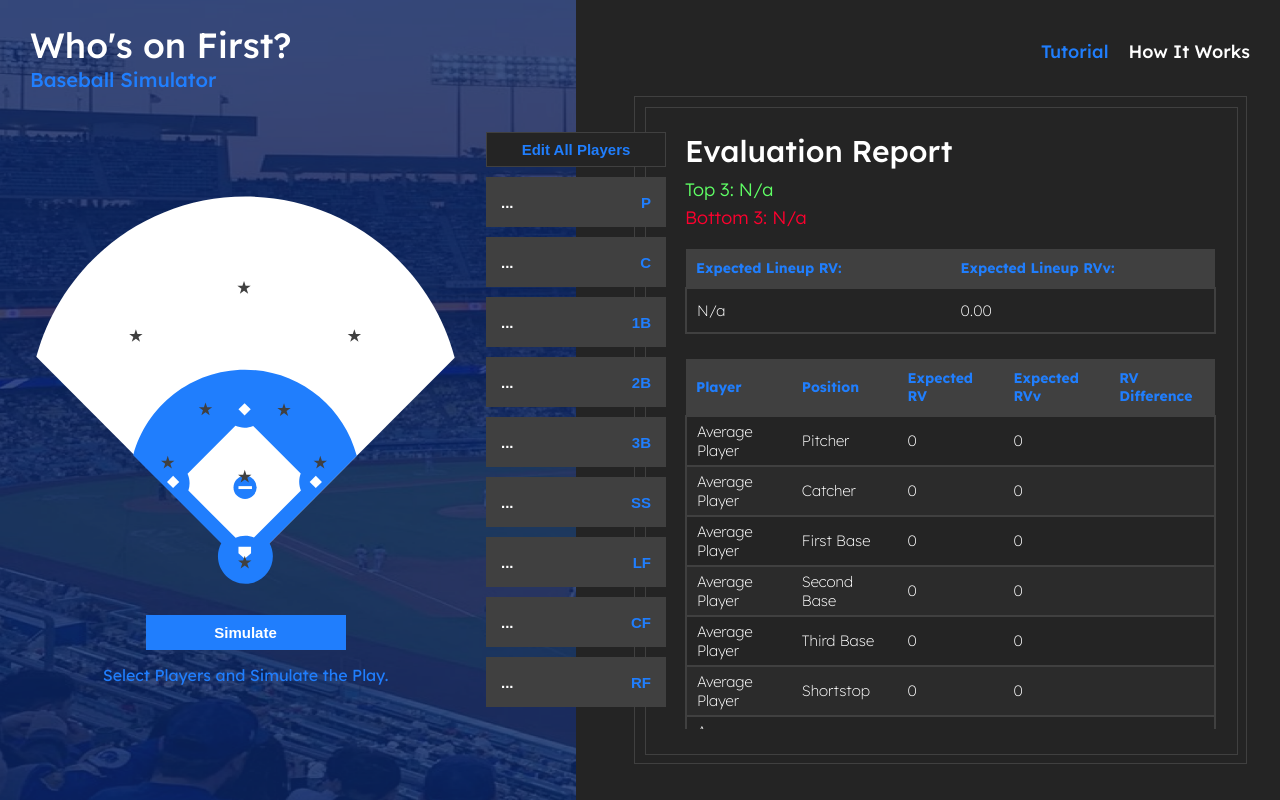
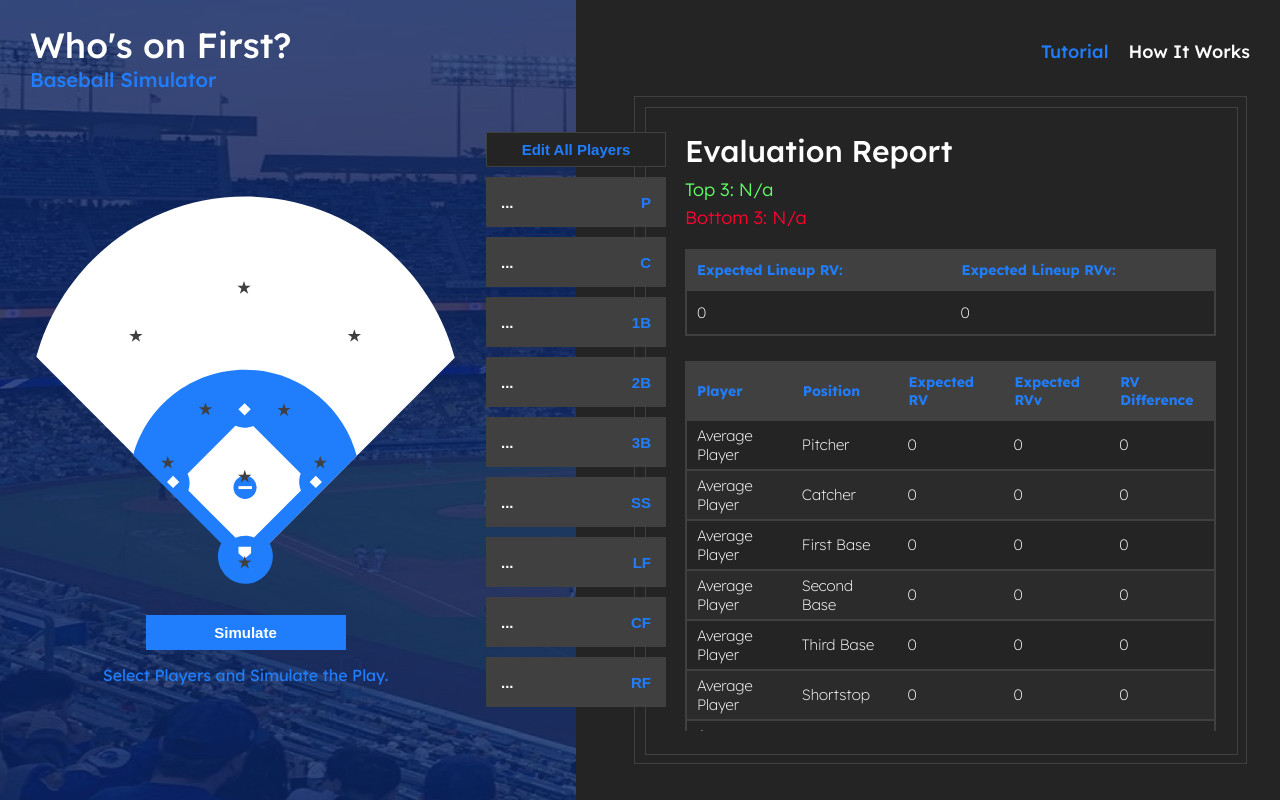
Before and after one commit to tsaichenlin/smt, a React (Create React App) app: page /sim in a window 1280 px wide. Built offline with nearby package versions, Linux system fonts and the light colour scheme.

Commit message:
Add simulation animation and Fix server request issues

```diff
--- a/src/GlobalContext.js
+++ b/src/GlobalContext.js
@@ -27,7 +27,8 @@ export const GlobalProvider = ({ children }) => {
   const [loading, setLoading] = useState(false);
   const [response, setResponse] = useState("");
   const [data, setData] = useState("");
-  const [startSim, setStartSim] = useState(false);
+  const [isSimulating, setIsSimulating] = useState(false);
+
   return (
     <GlobalContext.Provider
       value={{
@@ -49,8 +50,8 @@ export const GlobalProvider = ({ children }) => {
         setResponse,
         data,
         setData,
-        startSim,
-        setStartSim,
+        isSimulating,
+        setIsSimulating,
       }}
     >
       {children}
--- a/src/components/BackendConnector.js
+++ b/src/components/BackendConnector.js
@@ -1,22 +1,25 @@
 import axios from "axios";
+import { useContext } from "react";
+import { GlobalContext } from "../GlobalContext";
 
-export const runSimulation = async (data, setResponse) => {
+export const runSimulation = async (data, setResponse, setIsSimulating) => {
   console.log("running simulation");
   try {
     const response = await axios.post("/data", { data });
     console.log("POST response:", response.data);
 
-    reload(setResponse);
+    reload(setResponse, setIsSimulating);
   } catch (error) {
     console.error("There was an error sending the data!", error);
   }
 };
 
-export const reload = async (setResponse) => {
+export const reload = async (setResponse, setIsSimulating) => {
   fetch("/data").then((res) =>
     res.json().then((data) => {
       console.log(data);
       setResponse(data);
+      setIsSimulating(false);
     })
   );
 };
--- a/src/components/Report.js
+++ b/src/components/Report.js
@@ -65,6 +65,7 @@ const Th = styled.th`
   top: 0;
   z-index: 1;
   background: var(--gray);
+  border: solid 2px var(--gray);
 `;
 
 const Td = styled.td`
@@ -155,11 +156,10 @@ function Report() {
             <Tr>
               <Td>
                 {" "}
-                {response.RV_lineup ? response.RV_lineup.toFixed(2) : "N/a"}
+                {response.RV_lineup ? response.RV_lineup.toFixed(2) : "0"}
               </Td>
               <Td>
-                {(
-                  (Number(pitcherData?.pitcher_value) || 0) +
+                {(Number(pitcherData?.pitcher_value) || 0) +
                   (Number(catcherData?.catcher_value) || 0) +
                   (Number(firstBaseData?.first_base_value) || 0) +
                   (Number(secondBaseData?.second_base_value) || 0) +
@@ -167,8 +167,20 @@ function Report() {
                   (Number(shortstopData?.shortstop_value) || 0) +
                   (Number(leftFieldData?.left_field_value) || 0) +
                   (Number(centerFieldData?.center_field_value) || 0) +
-                  (Number(rightFieldData?.right_field_value) || 0)
-                ).toFixed(2)}
+                  (Number(rightFieldData?.right_field_value) || 0) ===
+                0
+                  ? "0"
+                  : (
+                      (Number(pitcherData?.pitcher_value) || 0) +
+                      (Number(catcherData?.catcher_value) || 0) +
+                      (Number(firstBaseData?.first_base_value) || 0) +
+                      (Number(secondBaseData?.second_base_value) || 0) +
+                      (Number(thirdBaseData?.third_base_value) || 0) +
+                      (Number(shortstopData?.shortstop_value) || 0) +
+                      (Number(leftFieldData?.left_field_value) || 0) +
+                      (Number(centerFieldData?.center_field_value) || 0) +
+                      (Number(rightFieldData?.right_field_value) || 0)
+                    ).toFixed(2)}
               </Td>
             </Tr>
           </tbody>
@@ -202,7 +214,8 @@ function Report() {
                         Number(pitcherData.pitcher_value) -
                         response.RV_player[0]
                       ).toFixed(2)
-                    : ""}{" "}
+                    : "0"}
+                  {""}
                 </Td>
               </Tr>
               <Tr>
@@ -224,7 +237,7 @@ function Report() {
                         Number(catcherData.catcher_value) -
                         response.RV_player[1]
                       ).toFixed(2)
-                    : ""}{" "}
+                    : "0"}{" "}
                 </Td>
               </Tr>
               <Tr>
@@ -246,7 +259,7 @@ function Report() {
                         Number(firstBaseData.first_base_value) -
                         response.RV_player[2]
                       ).toFixed(2)
-                    : ""}{" "}
+                    : "0"}{" "}
                 </Td>
               </Tr>
               <Tr>
@@ -268,7 +281,7 @@ function Report() {
                         Number(secondBaseData.second_base_value) -
                         response.RV_player[3]
                       ).toFixed(2)
-                    : ""}{" "}
+                    : "0"}{" "}
                 </Td>
               </Tr>
               <Tr>
@@ -290,7 +303,7 @@ function Report() {
                         Number(thirdBaseData.third_base_value) -
                         response.RV_player[4]
                       ).toFixed(2)
-                    : ""}{" "}
+                    : "0"}{" "}
                 </Td>
               </Tr>
               <Tr>
@@ -312,7 +325,7 @@ function Report() {
                         Number(shortstopData.shortstop_value) -
                         response.RV_player[5]
                       ).toFixed(2)
-                    : ""}{" "}
+                    : "0"}{" "}
                 </Td>
               </Tr>
               <Tr>
@@ -334,7 +347,7 @@ function Report() {
                         Number(leftFieldData.left_field_value) -
                         response.RV_player[6]
                       ).toFixed(2)
-                    : ""}{" "}
+                    : "0"}{" "}
                 </Td>
               </Tr>
               <Tr>
@@ -356,7 +369,7 @@ function Report() {
                         Number(centerFieldData.center_field_value) -
                         response.RV_player[7]
                       ).toFixed(2)
-                    : ""}{" "}
+                    : "0"}{" "}
                 </Td>
               </Tr>
               <Tr>
@@ -378,7 +391,7 @@ function Report() {
                         Number(rightFieldData.right_field_value) -
                         response.RV_player[8]
                       ).toFixed(2)
-                    : ""}{" "}
+                    : "0"}{" "}
                 </Td>
               </Tr>
             </tbody>
--- a/src/components/SimButton.js
+++ b/src/components/SimButton.js
@@ -1,5 +1,6 @@
 import styled, { keyframes } from "styled-components";
-import { useState } from "react";
+import { useState, useContext } from "react";
+import { GlobalContext } from "../GlobalContext";
 
 const buttonAnimation = keyframes`
  0% {
@@ -47,16 +48,16 @@ const Button = styled.button`
     transition: width 0.5s ease;
     background-color: var(--white);
     bottom: -10px;
+    z-index: 12;
   }
   &.flashing {
     &::after {
-      animation: ${underline} 1.5s infinite;
+      animation: ${underline} 5s infinite;
     }
   }
 `;
 
-function SimButton({ onClick }) {
-  const [isFlashing, setIsFlashing] = useState(false);
+function SimButton({ onClick, isSimulating }) {
   /*
   const handleClick = () => {
     if (onClick) {
@@ -66,8 +67,9 @@ function SimButton({ onClick }) {
     setTimeout(() => setIsFlashing(false), 5000);
   };
 */
+
   return (
-    <Button className={isFlashing ? "flashing" : ""} onClick={onClick}>
+    <Button className={isSimulating ? "flashing" : ""} onClick={onClick}>
       Simulate
     </Button>
   );
--- a/src/pages/Simulator.js
+++ b/src/pages/Simulator.js
@@ -242,6 +242,7 @@ function Simulator() {
   const { isPopup, setIsPopup } = useContext(GlobalContext);
   const { data, setData } = useContext(GlobalContext);
   const { response, setResponse } = useContext(GlobalContext);
+  const { isSimulating, setIsSimulating } = useContext(GlobalContext);
 
   const [windowSize, setWindowSize] = useState({
     width: window.innerWidth,
@@ -341,7 +342,7 @@ function Simulator() {
     return JSON.stringify(ids);
   };
 
-  const handleSim = () => {
+  const handleSim = async () => {
     const missingPos = [];
 
     for (let position in globalPlayers) {
@@ -349,26 +350,35 @@ function Simulator() {
         missingPos.push(position);
       }
     }
-    console.log("missing pos" + missingPos);
+    console.log("missing pos: " + missingPos);
 
     if (missingPos.length > 0) {
       const confirmation = window.confirm(
         `Some positions are empty, would you like to fill these positions with average player?`
       );
       if (confirmation) {
-        console.log("avg player fill");
+        console.log("Confirm avg player fill");
+        setIsSimulating(true);
         setData(generateID);
-
-        runSimulation(data, setResponse);
         console.log(data);
       } else {
-        console.log("denied avg player fill");
+        console.log("Denied avg player fill");
       }
     } else {
-      console.log("All players set");
-      setData(generateID(globalPlayers));
+      console.log("All players assigned");
+      setIsSimulating(true);
+      setData(generateID);
     }
   };
+
+  useEffect(() => {
+    console.log(data, isSimulating);
+    if (data !== null && isSimulating === true) {
+      runSimulation(data, setResponse, setIsSimulating);
+      console.log("runnings");
+    }
+  }, [data, isSimulating]);
+
   const handleResize = () => {
     setWindowSize({
       width: "1000px",
@@ -523,7 +533,10 @@ function Simulator() {
             <FieldZoom />
           </ImgContainer>
 
-          <SimButton onClick={handleSim}></SimButton>
+          <SimButton
+            onClick={handleSim}
+            isSimulating={isSimulating}
+          ></SimButton>
           <div>
             <p
               style={{
```
